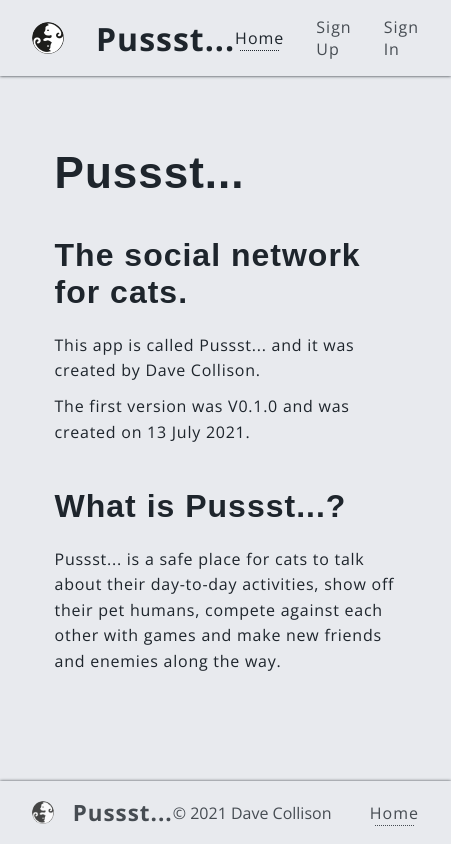
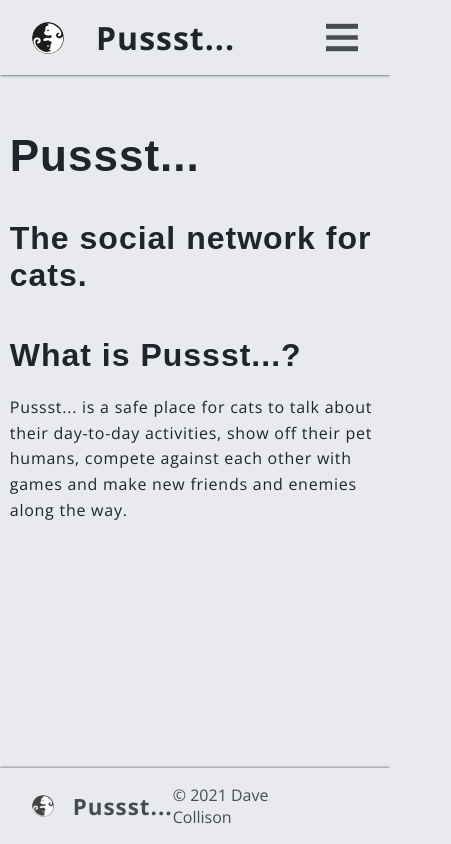
Before and after one commit to thebigdavec/pussst, a Vue app: page / in a window 390 px wide. Shown: the whole page, 451 px wide, since content can reach past the window. Built offline with nearby package versions, Linux system fonts and the light colour scheme; no server answers; a web font is replaced by a local one.

Commit message:
Update home page and start responsive coding for nav and container
Add a burger icon for mobile navigation.
Change margins and paddings for container element on mobile/desktop versions.
Remove chaff from Home page content.

```diff
--- a/src/components/UI/NavBar.vue
+++ b/src/components/UI/NavBar.vue
@@ -1,5 +1,8 @@
 <template>
   <nav>
+    <div id="nav-mobile">
+      <button class="burger not-minimal"></button>
+    </div>
     <ul>
       <li>
         <RouterLink :to="{ name: 'Home' }">Home</RouterLink>
@@ -45,13 +48,40 @@ const signOut = () => {
 </script>
 
 <style scoped>
-nav ul {
+nav #nav-mobile {
   display: flex;
+  width: 2rem;
+  height: 2rem;
   justify-content: flex-end;
   align-items: center;
-  list-style: none;
-  gap: var(--sp-gap);
-  font-family: var(--ff-body);
+  color: var(--clr-fg);
+  cursor: pointer;
+  margin-inline-start: auto;
+}
+nav #nav-mobile button {
+  width: 100%;
+  height: 15%;
+  padding: 0;
+  color: inherit;
+  background-color: currentColor;
+  box-shadow: 0 0.7rem 0 currentColor, 0 -0.7rem 0 currentColor;
+}
+nav ul {
+  display: none;
+}
+@media (min-width: 768px) {
+  /* desktop size and above */
+  nav #nav-mobile {
+    display: none;
+  }
+  nav ul {
+    display: flex;
+    justify-content: flex-end;
+    align-items: center;
+    list-style: none;
+    gap: var(--sp-gap);
+    font-family: var(--ff-body);
+  }
 }
 .not-minimal {
   display: v-bind(minimalClass);
--- a/src/components/layout/TheFooter.vue
+++ b/src/components/layout/TheFooter.vue
@@ -44,6 +44,7 @@ footer {
   padding: var(--sp-padding);
   opacity: 0.8;
   box-shadow: 0 0 3px var(--clr-fg);
+  margin-block-start: var(--sp-margin);
 }
 .brand {
   display: flex;
--- a/src/index.css
+++ b/src/index.css
@@ -23,6 +23,10 @@
     /* --sp-padding-small: 2rem; */
     --sp-gap: calc(var(--sp-base) * var(--ratio));
     --sp-gap-row: calc(var(--sp-base));
+    /* Breakpoints for reference only
+    ** bp-tablet: 540px;
+    ** desktop: 768px;
+    */
 }
 
 *,
@@ -56,11 +60,14 @@ body {
     background-color: var(--clr-bg);
     color: var(--clr-fg);
     transition: var(--clr-transition);
+    display: grid;
+    min-height: 100vh;
+    outline: 1px solid yellow;
 }
 
 #app {
+    display: grid;
     min-height: 100vh;
-    display: grid;
     grid-template-rows: auto 1fr auto;
     align-items: space-between;
 }
@@ -182,9 +189,8 @@ fieldset:focus-within legend {
 }
 
 .container {
-    padding: var(--sp-padding);
-    width: 90%;
-    max-width: 1280px;
+    width: 95%;
+    max-width: 1200px;
     margin-inline: auto;
 }
 
@@ -246,3 +252,12 @@ button:focus-visible {
 button:active {
     background-color: var(--clr-highlight);
 }
+
+@media (min-width: 768px) {
+    /* Desktop size and above */
+    .container {
+        background-color: yellow;
+        padding: var(--sp-padding);
+        width: 90%;
+    }
+}
--- a/src/views/Home.vue
+++ b/src/views/Home.vue
@@ -1,12 +1,8 @@
 <template>
   <h1>{{ appName }}</h1>
   <h2>The social network for cats.</h2>
+  <h2>What is {{ appName }}?</h2>
   <h3 v-if="isSignedIn">Welcome, {{ firstName }}</h3>
-  <p>This app is called {{ appName }} and it was created by {{ author }}.</p>
-  <p>
-    The first version was V{{ version }} and was created on {{ versionDate }}.
-  </p>
-  <h2>What is {{ appName }}?</h2>
   <p>
     {{ appName }} is a safe place for cats to talk about their day-to-day
     activities, show off their pet humans, compete against each other with games
```
